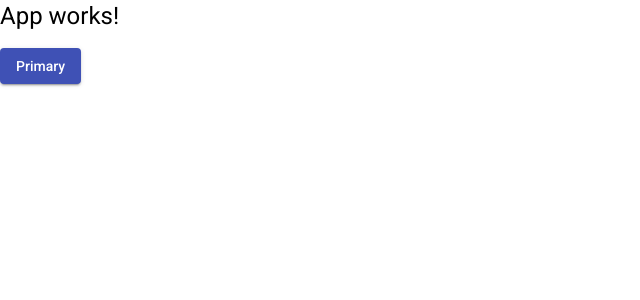
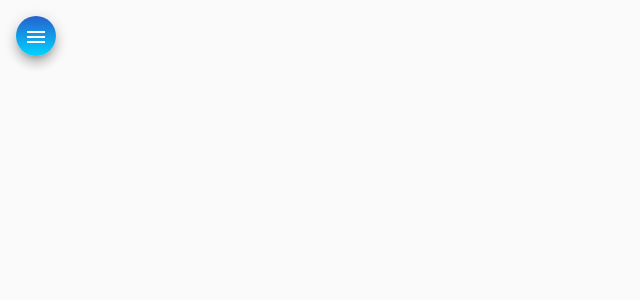
Before and after one commit to Adriano-Cardoso/helpdesk-front-end, an Angular app in the folder helpdesk/: page / in a window 1280 px wide. Shown: the top 300 px of the page, without its empty margins (0-640 px from the left). Built offline with nearby package versions, Linux system fonts and the light colour scheme.

Commit message:
html e cess para component nav

```diff
--- a/helpdesk/src/app/app.component.html
+++ b/helpdesk/src/app/app.component.html
@@ -1,2 +1 @@
-<h1>App works!</h1>
-<button mat-raised-button color="primary">Primary</button>
+<router-outlet></router-outlet>
--- a/helpdesk/src/app/app.module.ts
+++ b/helpdesk/src/app/app.module.ts
@@ -28,6 +28,8 @@
 import { MatIconModule } from '@angular/material/icon';
 import { MatListModule } from '@angular/material/list';
 import { MatCardModule } from '@angular/material/card';
+
+// componentes do projeto
 import { NavComponent } from './components/nav/nav.component';
 
 // Componentes do projeto
--- a/helpdesk/src/app/components/nav/nav.component.css
+++ b/helpdesk/src/app/components/nav/nav.component.css
@@ -0,0 +1,29 @@
+.container {
+    height: 100%;
+ }
+
+ .sidenav {
+    width: 13rem;
+    color: white;
+    background: linear-gradient(180deg, rgba(2,0,36,1) 0%, rgba(37,97,207,1) 0%, rgba(0,212,255,1) 100%);
+ }
+
+ img {
+    width: 100%;
+    height: 7rem;
+    margin: .8rem auto 1rem auto;
+ }
+
+ .sidenav a {
+    color: white;
+ }
+
+ .sidenav i {
+    margin-right: .6rem;
+ }
+
+ .menu {
+    margin: 1rem 0 0 1rem;
+    color: white;
+    background: linear-gradient(180deg, rgba(2,0,36,1) 0%, rgba(37,97,207,1) 0%, rgba(0,212,255,1) 100%);
+ }
--- a/helpdesk/src/app/components/nav/nav.component.html
+++ b/helpdesk/src/app/components/nav/nav.component.html
@@ -1 +1,34 @@
-<p>nav works!</p>
+<mat-drawer-container class="container" autosize>
+    <mat-drawer #drawer class="sidenav" mode="side">
+        <img src="assets/img/side-image.svg" alt="Imagem de navegação">
+        <mat-nav-list class="nav-list">
+            <a mat-list-item routerLink= "/">
+                <i class="material-icons">home</i>
+                Home
+            </a>
+            <a mat-list-item routerLink= "/">
+                <i class="material-icons">account_circle</i>
+                Técnicos
+            </a>
+            <a mat-list-item routerLink= "/">
+                <i class="material-icons">person</i>
+                Clientes
+            </a>
+            <a mat-list-item routerLink= "/">
+                <i class="material-icons">code</i>
+                GitHub
+            </a>
+            <a mat-list-item routerLink= "/">
+                <i class="material-icons">logout</i>
+                Logout
+            </a>
+        </mat-nav-list>
+    </mat-drawer>
+
+    <div class="sidenav-content">
+      <button class="menu mat-elevation-z8" (click)="drawer.toggle()" mat-icon-button>
+        <mat-icon>menu</mat-icon>
+      </button>
+    </div>
+
+  </mat-drawer-container>
```
Also changed, not shown: helpdesk/src/assets/img/side-image.svg (added).
